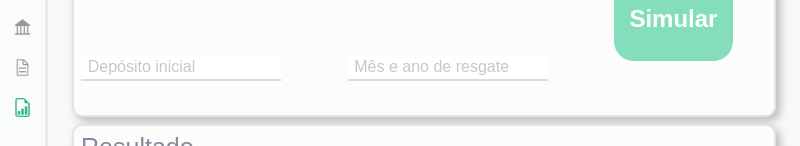
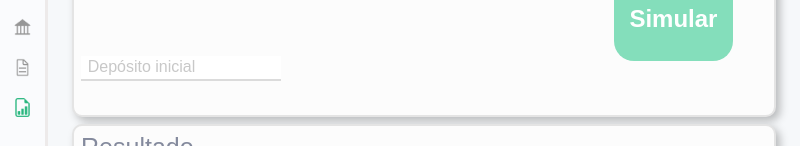
Before and after one commit to GuilhermeG-L/InvestApp, an Electron app: page pages/Investimentos/investimentos.html in a window 800 px wide. Shown: the part 180-326 px from the top of the page. Drawn offline with Linux system fonts and the light colour scheme.

Commit message:
Remoção do campo de MêsAno da parte de Investimento

```diff
--- a/pages/Investimentos/investimentos.html
+++ b/pages/Investimentos/investimentos.html
@@ -29,7 +29,7 @@
 				</section>
 				<section class="coluna-direita">
 					<input type="number" class="input-dados" id="deposito-mensal" placeholder="Depósito mensal"/>
-					<input type="text" class="input-dados" id="mes-resgate" placeholder="Mês e ano de resgate"/>
+					<!-- <input type="text" class="input-dados" id="mes-resgate" placeholder="Mês e ano de resgate"/> -->
 				</section>
 				<button class = "btn-simula">Simular</button>
 			</div>
```
